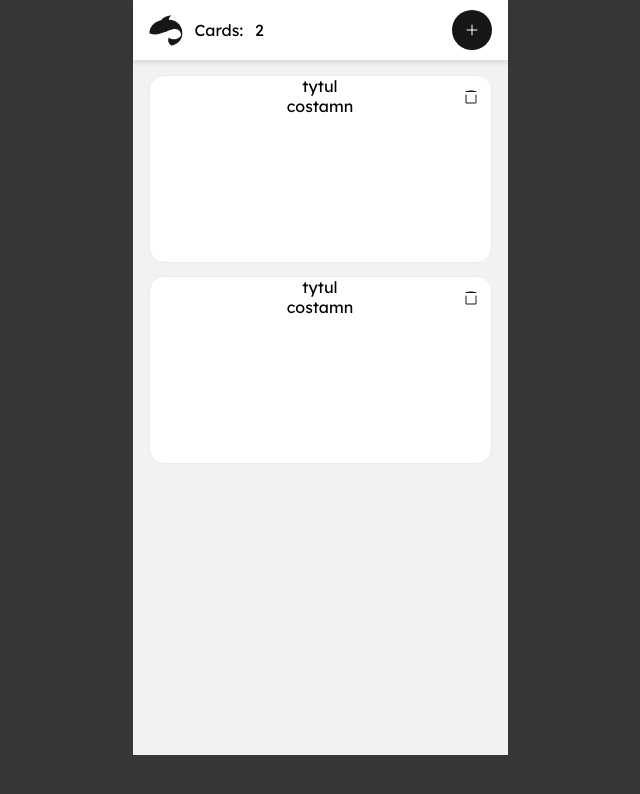
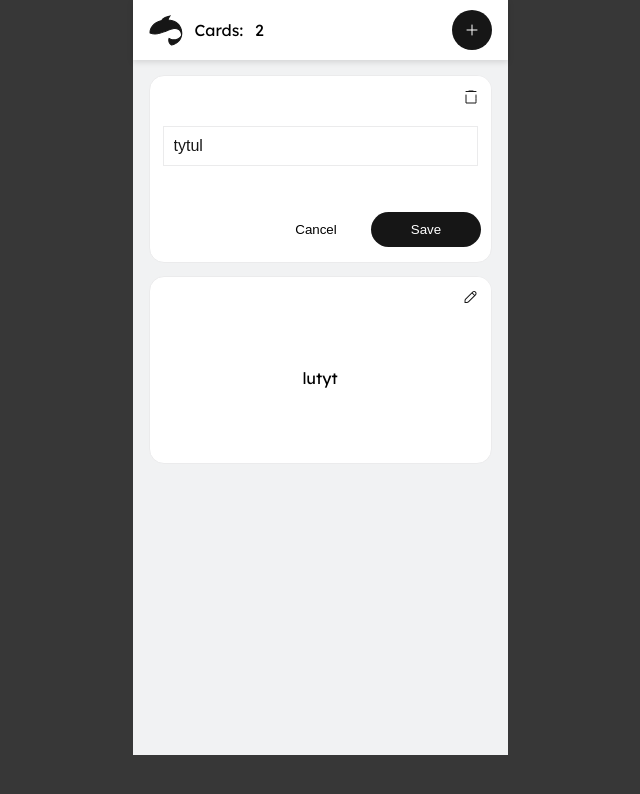
Before and after one commit to Adriann77/fischkapp, a React (Vite) app: page / in a window 1280 px wide. Both pictures are taken after a click on the button 790 px from the left and 97 px from the top of the page. Shown: the top 794 px of the page, without its empty margins (320-960 px from the left). Built offline with nearby package versions, Linux system fonts and the light colour scheme.

Commit message:
feat/edit front and back Card

```diff
--- a/src/App.tsx
+++ b/src/App.tsx
@@ -7,7 +7,7 @@ import { CardsList } from './components/CardsList';
 
 const initialCards = [
 	{ heading: 'tytul', answer: 'costamn', id: 1 },
-	{ heading: 'tytul', answer: 'costamn', id: 2 },
+	{ heading: 'lutyt', answer: 'nmatsoc', id: 2 },
 ];
 
 function App() {
--- a/src/components/Cards.tsx
+++ b/src/components/Cards.tsx
@@ -1,6 +1,7 @@
-import React from 'react';
 import styles from './CssModule/NewCard.module.scss';
 import { Trash } from './icons/Trash';
+import { Pencil } from './icons/Pencil';
+import React, { useState } from 'react';
 
 interface Props {
 	heading: string;
@@ -8,15 +9,121 @@ interface Props {
 }
 
 export const Cards = ({ heading, answer }: Props) => {
+	const [isEditCard, setIsEditCard] = useState(false);
+	const [inputValue, setInputValue] = useState(heading);
+	const [answerInputValue, setAnswerInputValue] = useState(answer);
+	const [prevInputValue, setPrevInputValue] = useState('');
+	const [prevAnswerInputValue, setAnswerPrevInputValue] = useState('');
+	const [flipCard, setFlipCard] = useState(false);
+	const [showError, setShowError] = useState(false);
+
+	const handleInputChange = (event: React.ChangeEvent<HTMLInputElement>) => {
+		setInputValue(event.target.value);
+	};
+	const handleAnswerInputChange = (event: React.ChangeEvent<HTMLInputElement>) => {
+		setAnswerInputValue(event.target.value);
+	};
+
+	const editCard = () => {
+		setIsEditCard(true);
+		setPrevInputValue(inputValue);
+		setAnswerPrevInputValue(answerInputValue);
+	};
+
+	const submitChanges = () => {
+		if (inputValue && answerInputValue != '') {
+			setFlipCard(false);
+			setIsEditCard(false);
+			setShowError(false);
+		} else {
+			setShowError(true);
+		}
+	};
+	const cancelChanges = () => {
+		setFlipCard(false);
+		setInputValue(prevInputValue);
+		setAnswerInputValue(prevAnswerInputValue);
+		setIsEditCard(false);
+		setShowError(false);
+	};
+
 	return (
 		<>
-			<div className={styles.rectangle}>
-				<button className={styles.buttonTrash}>
-					<Trash />
-				</button>
-				<p>{heading}</p>
-				<p>{answer}</p>
-			</div>
+			{!isEditCard && (
+				<div
+					onClick={() => {
+						setFlipCard(!flipCard);
+					}}
+					className={`${styles.rectangle} ${flipCard ? styles.back : styles.front}`}>
+					<button
+						onClick={editCard}
+						className={styles.buttonTrash}>
+						<Pencil />
+					</button>
+					<div className={styles.text}>
+						<p className={styles.heading}>{inputValue}</p>
+						<p className={styles.answer}>{answerInputValue}</p>
+					</div>
+				</div>
+			)}
+			{isEditCard && (
+				<>
+					{flipCard ? (
+						<div className={styles.rectangle}>
+							<button
+								onClick={editCard}
+								className={styles.buttonTrash}>
+								<Trash />
+							</button>
+							<input
+								onChange={handleInputChange}
+								type='text'
+								value={inputValue}
+							/>
+							{showError && <p className={styles.errorParaph}>Wprowadź najpierw jakieś słowa.</p>}
+							<div className={styles.buttons}>
+								<button
+									onClick={cancelChanges}
+									className={styles.buttonCardOne}>
+									Cancel
+								</button>
+								<button
+									onClick={submitChanges}
+									className={styles.buttonCardSecond}>
+									Save
+								</button>
+							</div>
+						</div>
+					) : (
+						<div className={styles.rectangle}>
+							<button
+								onClick={editCard}
+								className={styles.buttonTrash}>
+								<Trash />
+							</button>
+							<p className={styles.headingTitle}>{inputValue}</p>
+							<input
+								onChange={handleAnswerInputChange}
+								type='text'
+								value={answerInputValue}
+							/>
+							{showError && <p className={styles.errorParaph}>Wprowadź najpierw jakieś słowa.</p>}
+							<div className={styles.buttons}>
+								<button
+									onClick={cancelChanges}
+									className={styles.buttonCardOne}>
+									Cancel
+								</button>
+								<button
+									onClick={submitChanges}
+									className={styles.buttonCardSecond}>
+									Save
+								</button>
+							</div>
+						</div>
+					)}
+				</>
+			)}
 		</>
 	);
 };
--- a/src/components/CardsList.tsx
+++ b/src/components/CardsList.tsx
@@ -1,5 +1,6 @@
 import { Key } from 'react';
 import { Cards } from './Cards';
+import React, { useState } from 'react';
 
 interface Card {
 	id: number;
--- a/src/components/CssModule/NewCard.module.scss
+++ b/src/components/CssModule/NewCard.module.scss
@@ -1,7 +1,7 @@
 .rectangle {
 	position: relative;
 	width: 343px;
-	height: 188px;
+	min-height: 188px;
 	border: 15px;
 	align-items: center;
 	border-radius: 15px;
@@ -9,8 +9,8 @@
 	background: var(--White, #fff);
 	display: flex;
 	flex-direction: column;
+	margin-bottom: -8px;
 	overflow: hidden;
-	margin-bottom: -8px;
 }
 
 input {
@@ -56,6 +56,7 @@ input {
 
 .buttonTrash {
 	position: absolute;
+	top: 0;
 	right: 0;
 	border: none;
 	cursor: pointer;
@@ -83,3 +84,37 @@ input {
 .inputError {
 	border: 2px solid red;
 }
+
+.front,
+.back {
+	align-items: center;
+	justify-content: center;
+	display: flex;
+
+	.text {
+		padding: 20px;
+		margin-top: 15px;
+	}
+}
+
+.front {
+	.answer {
+		opacity: 0;
+		display: none;
+	}
+
+	.heading {
+		opacity: 1;
+	}
+}
+
+.back {
+	.answer {
+		opacity: 1;
+	}
+
+	.heading {
+		opacity: 0;
+		display: none;
+	}
+}
--- a/src/components/icons/Logo.tsx
+++ b/src/components/icons/Logo.tsx
@@ -1,7 +1,7 @@
-import React from 'react'
+import React from 'react';
 
 export const Logo = () => {
-  return (
+	return (
 		<svg
 			xmlns='http://www.w3.org/2000/svg'
 			width='34'
@@ -20,4 +20,4 @@ export const Logo = () => {
 			/>
 		</svg>
 	);
-}
+};
--- /dev/null
+++ b/src/components/icons/Pencil.tsx
@@ -0,0 +1,19 @@
+import React from 'react';
+
+export const Pencil = () => {
+	return (
+		<svg
+			xmlns='http://www.w3.org/2000/svg'
+			width='41'
+			height='40'
+			viewBox='0 0 41 40'
+			fill='none'>
+			<path
+				fillRule='evenodd'
+				clipRule='evenodd'
+				d='M25.8279 14.7611C24.8641 13.7973 23.3014 13.7973 22.3376 14.7611L15.2696 21.8291C14.8007 22.2979 14.5374 22.9338 14.5374 23.5969V25.5516V26.0516H15.0374H16.9921C17.6552 26.0516 18.2911 25.7882 18.7599 25.3194L25.8279 18.2514C26.7917 17.2876 26.7917 15.7249 25.8279 14.7611ZM23.0447 15.4682C23.618 14.8949 24.5475 14.8949 25.1208 15.4682C25.6941 16.0415 25.6941 16.971 25.1208 17.5443L24.7786 17.8865L22.7025 15.8104L23.0447 15.4682ZM21.9954 16.5175L15.9767 22.5362C15.6954 22.8175 15.5374 23.199 15.5374 23.5969V25.0516H16.9921C17.39 25.0516 17.7715 24.8936 18.0528 24.6123L24.0715 18.5936L21.9954 16.5175Z'
+				fill='#161616'
+			/>
+		</svg>
+	);
+};
--- a/src/components/icons/plusIcon.tsx
+++ b/src/components/icons/plusIcon.tsx
@@ -1,9 +1,8 @@
-import React from 'react';
+import React, { CSSProperties } from 'react';
 
 export const PlusIcon = () => {
-	const svgStyles = {
+	const svgStyles: CSSProperties = {
 		position: 'absolute',
-
 		transform: 'translate(-50%, -50%)',
 	};
 
```
